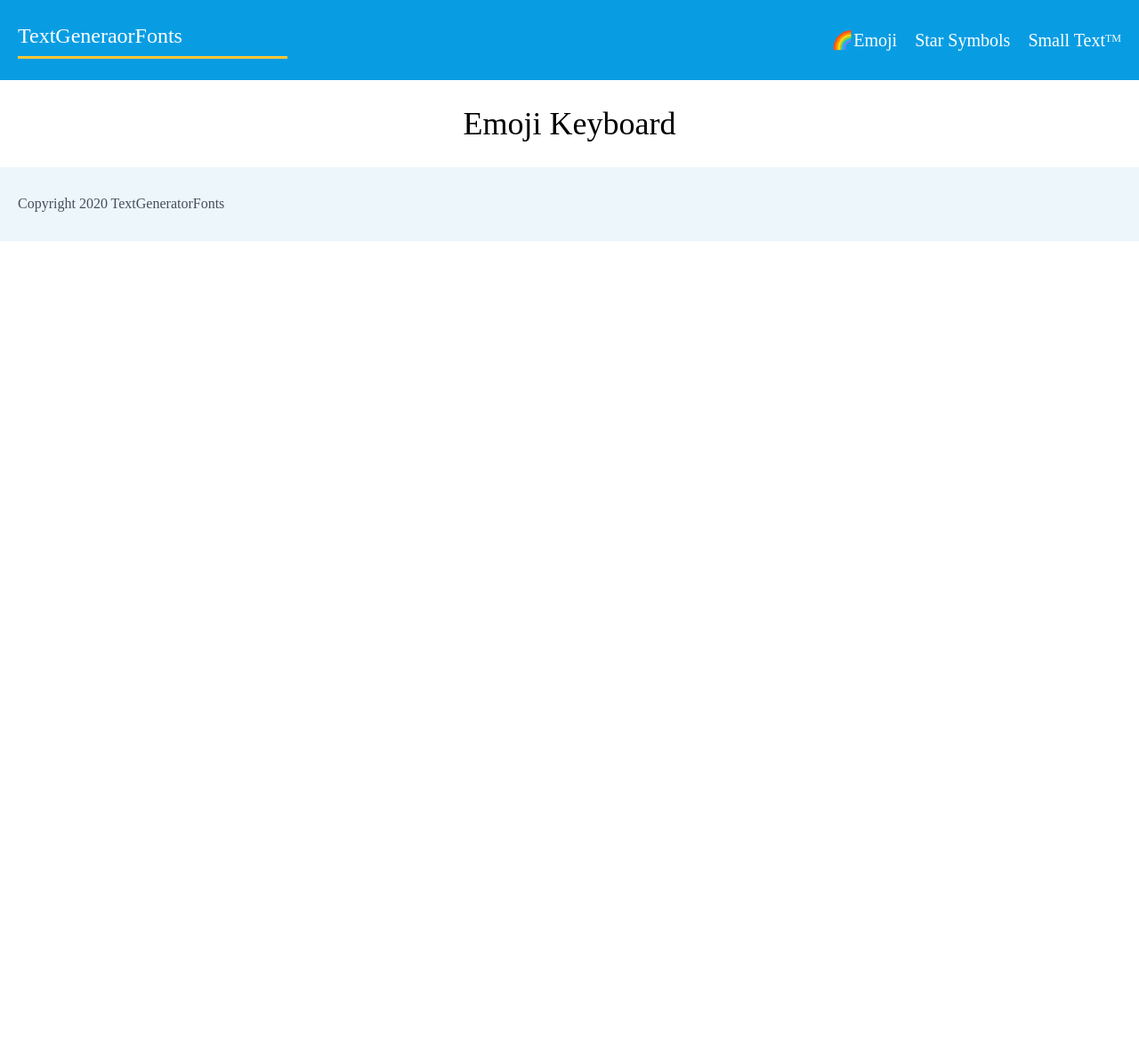
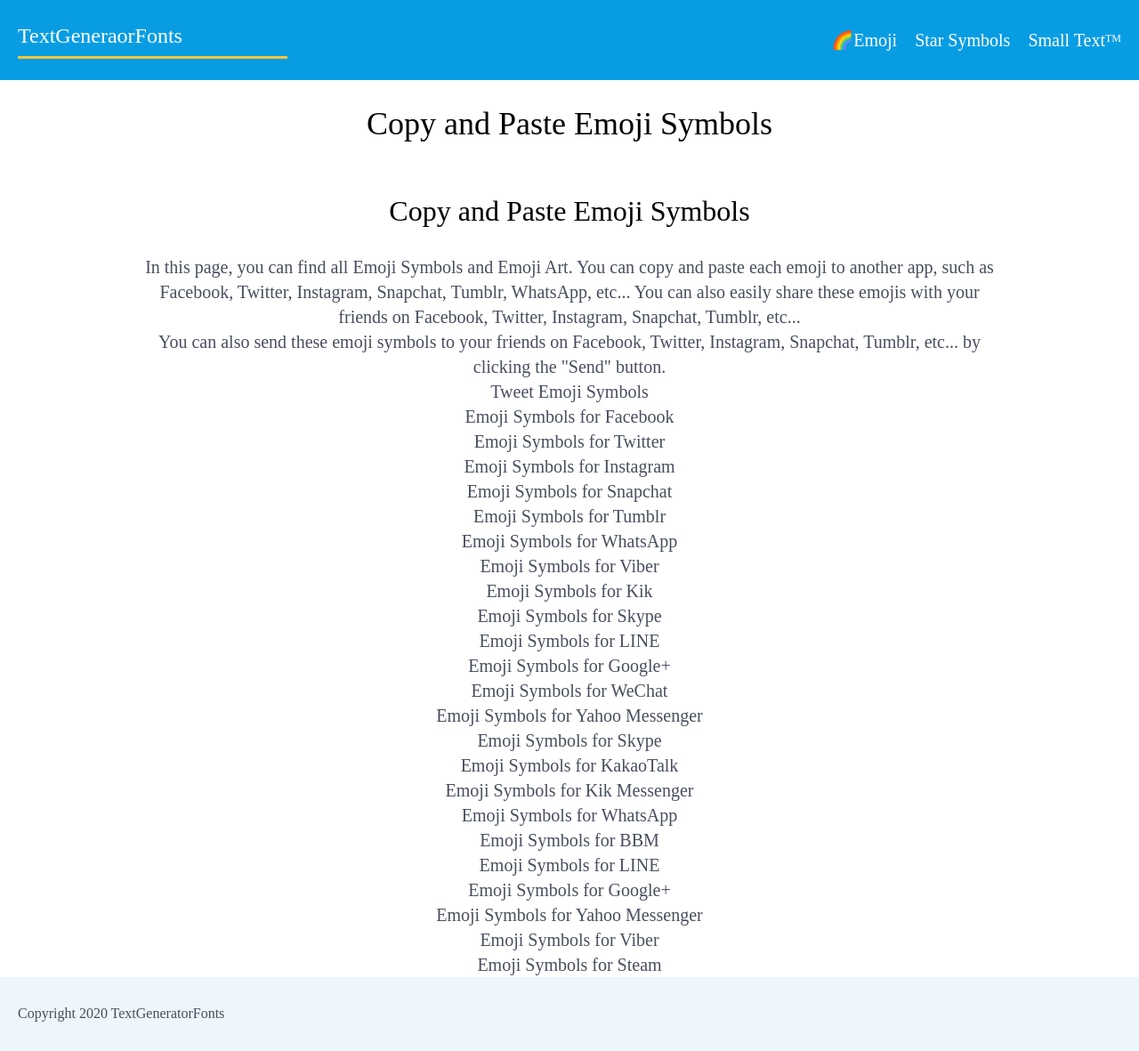
Before and after one commit to IamAkshayKaushik/StylishTextGenerator, a Django app: page /emoji-search/1 in a window 1280 px wide. Shown: the whole page at 89% size. Before the commit the page ends 271 px from the top, so only its background shows below. Run offline with Django 3.2, Linux system fonts and the light colour scheme; data that the repository does not hold is empty.

Commit message:
'fixed-semantic-structure'

```diff
--- a/tools/static/css/style.css
+++ b/tools/static/css/style.css
@@ -10,6 +10,7 @@ body, p, a, ul, li {
     margin: 0;
     padding: 0;
     text-decoration: none;
+    text-rendering: optimizeLegibility;
 }
 
 li {
--- a/tools/static/vaporwave-text/base.js
+++ b/tools/static/vaporwave-text/base.js
@@ -29,6 +29,7 @@ function forward(text) {
         return "";
     }
     var finalText = "";
+    finalText += vaporwaveText(text) + "\n\n";
     finalText += luni.tools.bubbles.encode(text) + "\n\n";
     finalText += applyCharMap(oldEnglishCharMap, text) + "\n\n";
     finalText += kirbyHug(text) + "\n\n";
@@ -69,7 +70,6 @@ function forward(text) {
     finalText += diametricAngleFrame(text) + "\n\n";
     finalText += wavyJoiner(text) + "\n\n";
     finalText += dottyJoiner(text) + "\n\n";
-    finalText += vaporwaveText(text) + "\n\n";
     finalText += littleSparkles(text) + "\n\n";
     finalText += weirdBox(text) + "\n\n";
     finalText += firework(text) + "\n\n";
--- a/tools/templates/custom-base.html
+++ b/tools/templates/custom-base.html
@@ -30,6 +30,7 @@
 </head>
 <body>
 {% include 'navigation.html' %}
+<main>
     <div id="akshay-generate-text" class="grid">
         <h1>{% block header %}{% endblock header %}</h1>
         <textarea placeholder="Enter text" id="input_text"></textarea>
@@ -42,11 +43,14 @@
     </section>
     <div class="grid">
         <div id="symbols">
+            <article>
                 {% block content %}
 
                 {% endblock content %}
+            </article>
         </div>
     </div>
+</main>
 <footer>
     <div class="grid">
         <p class="copyright">Copyright 2020 TextGeneratorFonts</p>
@@ -57,6 +61,7 @@
     </div>
 </footer>
 <a id="button">Top</a>
+<script src="https://lunicode.com/js/lunicode.min.js" defer></script>
 {% block scripts %}
 {% endblock scripts %}
 
--- a/tools/templates/navigation.html
+++ b/tools/templates/navigation.html
@@ -1,3 +1,4 @@
+<header>
     <div class="navigation-bar">
         <nav class="site-nav grid">
             <p><a href="{% url 'texttools:HOME' %}"> TextGeneraorFonts</a></p>
@@ -8,3 +9,4 @@
             </ul>
         </nav>
     </div>
+</header>
--- a/tools/templates/symbol-base.html
+++ b/tools/templates/symbol-base.html
@@ -19,7 +19,7 @@
 <body>
 
 {% include 'navigation.html' %}
-
+<main>
     <div class="grid">
         <h1>{% block header %}{% endblock header %}</h1>
     </div>
@@ -49,11 +49,14 @@
 
     <div class="grid">
         <div id="symbols">
+            <article>
                 {% block content %}
 
                 {% endblock content %}
+            </article>
         </div>
     </div>
+</main>
 <footer>
     <div class="grid">
         <p class="copyright">Copyright 2020 TextGeneratorFonts</p>
--- a/tools/templates/tools/default.html
+++ b/tools/templates/tools/default.html
@@ -190,6 +190,6 @@
     <p style="text-align: center;"><b>Sharing is Caring!</b></p>
 {% endblock content %}
 {% block scripts %}
-    <script src={% static "vaporwave-text/base.js" %} defer></script>
-    <script src={% static "vaporwave-text/fancytextking.js" %} defer></script>
+    <script src={% static "js/base.js" %} defer></script>
+    <script src={% static "js/fancytextking.js" %} defer></script>
 {% endblock scripts %}
--- a/tools/templates/tools/emoji-keyboard.html
+++ b/tools/templates/tools/emoji-keyboard.html
@@ -1,11 +1,29 @@
 {% extends 'symbol-base.html' %}
 {% load static %}
 {% block head %}
-    <title>Emoji Keyboard Copy and Paste</title>
+    <title>😙 Emoji Keyboard - All Emojis to ✂️ Copy and 📋 Paste 👌</title>
+    <meta name="title" content="😙 Emoji Keyboard - All Emojis to ✂️ Copy and 📋 Paste 👌">
+    <meta name="Description"
+          content="In this page, you can find all Emoji Symbols and Emoji Art. You can copy and paste each emoji to another app,
+        such as Facebook, Twitter, Instagram, Snapchat, Tumblr, WhatsApp, etc"/>
+    <meta name="keywords"
+          content="emoji Symbols, copy symbol, Copy and paste emoji Symbols, emoji copy and paste, emoji keyboard">
+    <meta property="og:title" content="😙 Emoji Keyboard - All Emojis to ✂️ Copy and 📋 Paste 👌">
+    <meta property="og:description"
+          content="In this page, you can find all Emoji Symbols and Emoji Art. You can copy and paste each emoji to another app,
+        such as Facebook, Twitter, Instagram, Snapchat, Tumblr, WhatsApp, etc">
+    <meta property="og:image"
+          content="https://textgeneratorfonts.com/static/copy-and-paste-symbols.jpg">
+    <meta property="twitter:title" content="😙 Emoji Keyboard - All Emojis to ✂️ Copy and 📋 Paste 👌">
+    <meta property="twitter:description"
+          content="In this page, you can find all Emoji Symbols and Emoji Art. You can copy and paste each emoji to another app,
+        such as Facebook, Twitter, Instagram, Snapchat, Tumblr, WhatsApp, etc">
+    <meta property="twitter:image"
+          content="https://textgeneratorfonts.com/static/copy-and-paste-symbols.jpg">
 {% endblock head %}
 
 {% block header %}
-    Emoji Keyboard
+    Copy and Paste Emoji Symbols
 {% endblock header %}
 {% block symbols %}
     {% for post in object_list %}
@@ -14,13 +32,47 @@
 {% endblock symbols %}
 
 {% block content %}
-
-
     {% if page_obj.has_next %}
         <a class="infinite-more-link" href="?page={{ page_obj.next_page_number }}">
             <div class="loader">Loading...</div>
         </a>
     {% endif %}
+    <h2>Copy and Paste Emoji Symbols</h2>
+    <p>
+        In this page, you can find all Emoji Symbols and Emoji Art. You can copy and paste each emoji to another app,
+        such as Facebook, Twitter, Instagram, Snapchat, Tumblr, WhatsApp, etc... You can also easily share these emojis
+        with your friends on Facebook, Twitter, Instagram, Snapchat, Tumblr, etc...
+    </p>
+
+    <p>You can also send these emoji symbols to your friends on Facebook, Twitter, Instagram, Snapchat, Tumblr, etc...
+        by clicking the "Send" button.
+    </p>
+    <ul>
+        <li>Tweet Emoji Symbols</li>
+        <li>Emoji Symbols for Facebook</li>
+        <li>Emoji Symbols for Twitter</li>
+        <li>Emoji Symbols for Instagram</li>
+        <li>Emoji Symbols for Snapchat</li>
+        <li>Emoji Symbols for Tumblr</li>
+        <li>Emoji Symbols for WhatsApp</li>
+        <li>Emoji Symbols for Viber</li>
+        <li>Emoji Symbols for Kik</li>
+        <li>Emoji Symbols for Skype</li>
+        <li>Emoji Symbols for LINE</li>
+        <li>Emoji Symbols for Google+</li>
+        <li>Emoji Symbols for WeChat</li>
+        <li>Emoji Symbols for Yahoo Messenger</li>
+        <li>Emoji Symbols for Skype</li>
+        <li>Emoji Symbols for KakaoTalk</li>
+        <li>Emoji Symbols for Kik Messenger</li>
+        <li>Emoji Symbols for WhatsApp</li>
+        <li>Emoji Symbols for BBM</li>
+        <li>Emoji Symbols for LINE</li>
+        <li>Emoji Symbols for Google+</li>
+        <li>Emoji Symbols for Yahoo Messenger</li>
+        <li>Emoji Symbols for Viber</li>
+        <li>Emoji Symbols for Steam</li>
+    </ul>
 {% endblock content %}
 
 
@@ -94,7 +146,32 @@
 
     </style>
 
-
+    <script type="application/ld+json">
+        {
+           "@context":"https://schema.org/",
+           "@type":"Article",
+           "author":{
+              "@type":"Organization",
+              "name":"TextGeneratorFonts"
+           },
+           "headline":"😙 Emoji Keyboard - All Emojis to ✂️ Copy and 📋 Paste 👌",
+           "image":"https://textgeneratorfonts.com/static/copy-and-paste-symbols.jpg",
+           "datePublished":"2021-02-27T00:00:00.000Z",
+           "publisher":{
+              "@type":"Organization",
+              "name":"TextGeneratorFonts",
+              "logo":{
+                 "@type":"ImageObject",
+                 "url":"https://textgeneratorfonts.com/static/fevicon.png"
+              }
+           },
+           "keywords":"emoji Symbols, copy symbol, Copy and paste emoji Symbols, emoji copy and paste, emoji keyboard",
+           "dateModified":"2021-02-27T00:00:00.000Z",
+           "mainEntityOfPage":"{{ request.build_absolute_uri }}#website",
+           "description":"In this page, you can find all Emoji Symbols and Emoji Art. You can copy and paste each emoji to another app,
+        such as Facebook, Twitter, Instagram, Snapchat, Tumblr, WhatsApp, etc."
+        }
+    </script>
     <script src="https://cdnjs.cloudflare.com/ajax/libs/jquery/2.2.4/jquery.min.js"></script>
     <script src="https://cdnjs.cloudflare.com/ajax/libs/waypoints/4.0.1/jquery.waypoints.min.js"></script>
     <script src="https://cdnjs.cloudflare.com/ajax/libs/waypoints/4.0.1/shortcuts/infinite.min.js"></script>
--- a/tools/templates/tools/home.html
+++ b/tools/templates/tools/home.html
@@ -163,7 +163,6 @@
 
 <script src={% static "stylish-text-generator/base.js" %} defer="defer"></script>
     <script src={% static "stylish-text-generator/fancytextking.js" %} defer="defer"></script>
-{#<script src={% static "stylish-text-generator/fancytextking.js" %} defer="defer"></script>#}
     <script type='application/ld+json'>
       {
         "@context": "http://www.schema.org",
--- a/tools/templates/tools/small-text-generator.html
+++ b/tools/templates/tools/small-text-generator.html
@@ -52,7 +52,6 @@
 {% block scripts %}
 
     <script src={% static "small-text-generator/small-text.js" %} defer="defer"></script>
-    {#<script src={% static "stylish-text-generator/fancytextking.js" %} defer="defer"></script>#}
     <script type='application/ld+json'>
     {
        "@context":"https://schema.org/",
--- a/tools/urls.py
+++ b/tools/urls.py
@@ -8,15 +8,15 @@ from tools.views import EmojiList, EmojiSearch
 app_name = 'texttools'
 urlpatterns = [
     path('', TemplateView.as_view(template_name="tools/default.html"), name="HOME"),
-    path('vaporwave-text', TemplateView.as_view(template_name="tools/vaporwave-text.html"), name="vaporwave-text"),
-    path('small-text-generator', TemplateView.as_view(template_name="tools/small-text-generator.html"),
+    path('vaporwave-text/', TemplateView.as_view(template_name="tools/vaporwave-text.html"), name="vaporwave-text"),
+    path('small-text-generator/', TemplateView.as_view(template_name="tools/small-text-generator.html"),
          name="small-text-generator"),
-    path('star-symbols', TemplateView.as_view(template_name="tools/star-symbols.html"), name="star-symbols"),
+    path('star-symbols/', TemplateView.as_view(template_name="tools/star-symbols.html"), name="star-symbols"),
     path('copyright-symbols', TemplateView.as_view(template_name="tools/copyright-symbols.html"),
          name="copyright-symbols"),
-    path('emoji-list/', EmojiList.as_view(), name="emoji-list"),
+    path('emoji-keyboard/', EmojiList.as_view(), name="emoji-list"),
     path('emoji-search/<str:search>', EmojiSearch.as_view()),
-    path('bold-text-generator', TemplateView.as_view(template_name="tools/bold-text-generator.html"),
+    path('bold-text-generator/', TemplateView.as_view(template_name="tools/bold-text-generator.html"),
          name="bold-text-generator"),
     # path('bootstrap', TemplateView.as_view(template_name="tools/home.html"), name="vaporwave-text"),
 ]
```
Also changed, not shown: tools/static/js/fancytextking.js (deleted, +0 -108 lines). Lines whose indentation alone changed are shown as unchanged.
